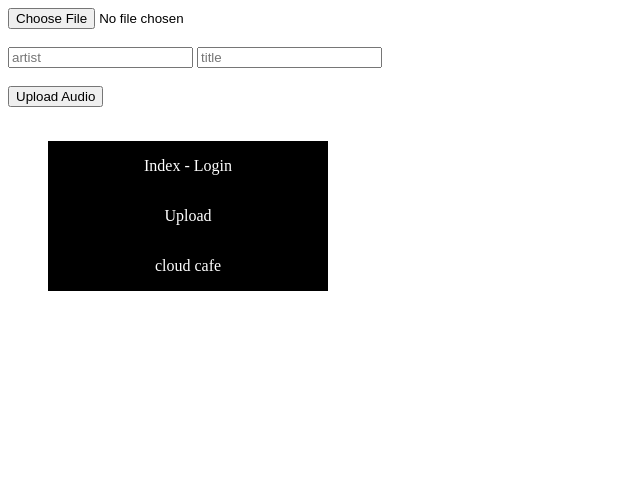
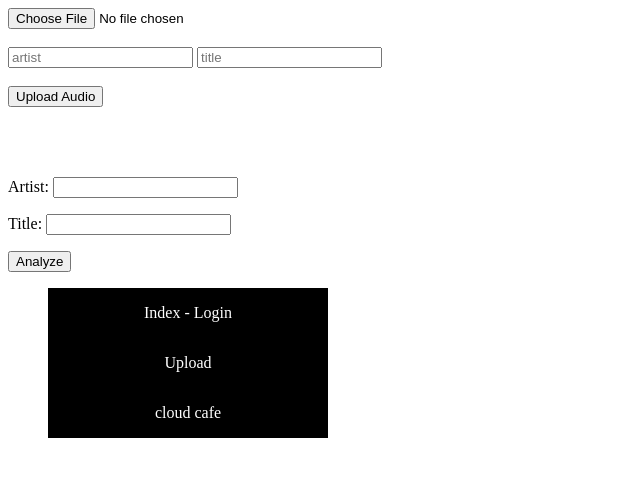
Before and after one commit to fCeriola/CMRM_Social_Proj, a Django app: page /upload/ in a window 1280 px wide. Shown: the top 477 px of the page, without its empty margins (0-640 px from the left). Run offline with Django 3.2, Linux system fonts and the light colour scheme; parts of the project's set-up code (start-up, migrations or seed data) failed here and were passed over; some libraries are stand-ins or nearby versions.

Commit message:
upload -> analyze

```diff
--- a/ACTAM/backend/backend/chromogram.py
+++ b/ACTAM/backend/backend/chromogram.py
@@ -1,14 +1,29 @@
-import os
+from django.forms.widgets import PasswordInput
 import numpy as np
 from matplotlib import pyplot as plt
 import librosa
-
+import os
+from .settings import BASE_DIR
 import sys
 sys.path.append('..')
 import libfmp.b
 import libfmp.c3
 import libfmp.c4
-# %matplotlib inline
+import pyrebase
+
+config = {
+    "apiKey": "AIzaSyD69dMji8qEyg_72e-JZ8pkLpcWFhboxbg",
+    "authDomain": "need-chords.firebaseapp.com",
+    "projectId": "need-chords",
+    "databaseURL": "https://need-chords.firebaseio.com",
+    "storageBucket": "need-chords.appspot.com",
+    "messagingSenderId": "93635873893",
+    "appId": "1:93635873893:web:64c4ea4c5a723fa39c8a8c"
+}
+
+firebase = pyrebase.initialize_app(config)
+
+storage = firebase.storage()
 
 def compute_chromagram_from_filename(fn_wav, Fs=22050, N=4096, H=2048, gamma=None, version='STFT', norm='2'):
     """Compute chromagram for WAV file specified by filename
@@ -54,14 +69,6 @@ def compute_chromagram_from_filename(fn_wav, Fs=22050, N=4096, H=2048, gamma=Non
         X = libfmp.c3.normalize_feature_sequence(X, norm='2')
     Fs_X = Fs / H
     return X, Fs_X, x, Fs, x_dur
-
-# Compute chroma features
-#FIX FILE PATH
-fn_wav = os.path.join('data', 'audio', 'Beatles_LetItBe.wav') #update file path
-#fn_wav = "C:/Users/francoa/Documents/MuseScore3/Spartiti/prova.wav" <-- try with your owm local file
-N = 4096
-H = 2048
-X_STFT, Fs_X, x, Fs, x_dur = compute_chromagram_from_filename(fn_wav, N=N, H=H, gamma=0.1, version='STFT')
 
 def get_chord_labels(ext_minor='m', nonchord=False):
     """Generate chord labels for major and minor triads (and possibly nonchord label)
@@ -128,24 +135,6 @@ def chord_recognition_template(X, norm_sim='1', nonchord=False):
 
     return chord_sim, chord_max
 
-# Chord recognition
-X = X_STFT
-chord_sim, chord_max = chord_recognition_template(X, norm_sim='max', nonchord=False)
-chord_labels = get_chord_labels(nonchord=False)
-
-#Plot
-cmap = libfmp.b.compressed_gray_cmap(alpha=1, reverse=False)
-fig, ax = plt.subplots(2, 2, gridspec_kw={'width_ratios': [1, 0.03],
-                                          'height_ratios': [0.8, 2.5]}, figsize=(10, 8))
-libfmp.b.plot_signal(x, Fs, ax=ax[0,0], title='Waveform of audio signal')
-libfmp.b.plot_matrix(chord_max, ax=[ax[1, 0], ax[1, 1]], Fs=Fs_X,
-                     title='Time–chord representation of chord recognition result',
-                     ylabel='Chord', xlabel='Time (Seconds)')
-ax[1, 0].set_yticks(np.arange( len(chord_labels) ))
-ax[1, 0].set_yticklabels(chord_labels)
-ax[1, 0].grid()
-
-# Results as string and timestamps
 def compute_results(chord_max, Fs, chord_labels):
     first_element = np.argmax(chord_max[:,0])
     chord_index = np.array([first_element])
@@ -156,7 +145,7 @@ def compute_results(chord_max, Fs, chord_labels):
         j = np.argmax(chord_max[:,(n-1)])
         if i !=j:
             chord_index = np.append(chord_index, i)
-            timestamps = np.append(timestamps, n/Fs_X)
+            timestamps = np.append(timestamps, round(n/Fs, 3))
     a = []
     for n in range(chord_index.shape[0]):
         element = chord_index[n]
@@ -164,9 +153,38 @@ def compute_results(chord_max, Fs, chord_labels):
     results = np.array(a)
     return results, timestamps
 
-results, timestamp = compute_results(chord_max, Fs, chord_labels)
+def chromogram_f(name_of_file):
+    my_wav = "Songs/" + name_of_file
+    # Compute chroma features
+    saved_file = name_of_file
+    storage.child(my_wav).download(filename=saved_file, path=os.path.join(BASE_DIR, 'backend/media'))
+    fn_wav = "media/" + saved_file
+    print("diocane se non arriva fino a qua smadonno")
+    #fn_wav = "C:/Users/francoa/Documents/SilvioCorsiAutunno/ACTAM/CMRM_Social_Proj/CMRM_Social_Proj/ACTAM/backend/" + saved_file
+    N = 4096
+    H = 2048
+    X_STFT, Fs_X, x, Fs, x_dur = compute_chromagram_from_filename(fn_wav, N=N, H=H, gamma=0.1, version='STFT')
+    generate_chord_templates()
+    # Chord recognition
+    X = X_STFT
+    chord_sim, chord_max = chord_recognition_template(X, norm_sim='max', nonchord=False)
+    chord_labels = get_chord_labels(nonchord=False)
+    chord_recognition_template(X)
+    get_chord_labels()
+    #Plot
+    # cmap = libfmp.b.compressed_gray_cmap(alpha=1, reverse=False)
+    # fig, ax = plt.subplots(2, 2, gridspec_kw={'width_ratios': [1, 0.03],
+    #                                       'height_ratios': [0.8, 2.5]}, figsize=(10, 8))
+    # libfmp.b.plot_signal(x, Fs, ax=ax[0,0], title='Waveform of audio signal')
+    # libfmp.b.plot_matrix(chord_max, ax=[ax[1, 0], ax[1, 1]], Fs=Fs_X,
+    #                  title='Time–chord representation of chord recognition result',
+    #                  ylabel='Chord', xlabel='Time (Seconds)')
+    # ax[1, 0].set_yticks(np.arange( len(chord_labels) ))
+    # ax[1, 0].set_yticklabels(chord_labels)
+    # ax[1, 0].grid()
+    #Saving figure to path
+    #fig.savefig('C:\\Users\\DAVID\\Desktop\\Università\\plot.png') #update this path
 
-#Saving figure to path
-#fig.savefig('C:\\Users\\DAVID\\Desktop\\Università\\plot.png') #update this path
-print(results)
-print(timestamp)
+    chords, timestamps = compute_results(chord_max, Fs_X, chord_labels)
+
+    return chords, timestamps
--- /dev/null
+++ b/ACTAM/backend/backend/form.py
@@ -0,0 +1,15 @@
+from django import forms
+from django.forms import fields
+from .models import Song
+from django import forms
+
+class SongForm(forms.ModelForm):
+    class Meta:
+       model = Song
+       fields = (
+           'artist', 'title'
+       )
+
+class SongForm2(forms.Form):
+    artist = forms.CharField()
+    title = forms.CharField()
--- /dev/null
+++ b/ACTAM/backend/backend/models.py
@@ -0,0 +1,5 @@
+from django.db import models
+
+class Song(models.Model):
+    artist = models.CharField(max_length=100)
+    title = models.CharField(max_length=100)
--- a/ACTAM/backend/backend/static/js/upload.js
+++ b/ACTAM/backend/backend/static/js/upload.js
@@ -1,8 +1,4 @@
 var uploadButton = document.getElementById("upload_button");
-var audioControls = document.getElementById("audio_controls");
-var output = document.getElementById("output");
-var analyze = document.getElementById("analyze");
-
 
 uploadButton.onclick = function() {
     const myStorage = firebase.storage().ref("Songs/");
--- a/ACTAM/backend/backend/templates/analyze.html
+++ b/ACTAM/backend/backend/templates/analyze.html
@@ -1 +1,3 @@
 <h1>analyze page</h1>
+
+<h2>{{ chords }} {{ timestamps }}</h2>
--- a/ACTAM/backend/backend/templates/upload.html
+++ b/ACTAM/backend/backend/templates/upload.html
@@ -18,8 +18,9 @@
 
 <body>
 
-    <input type="file" id="uploaded_song">
-    <!-- check that it is a .wav file -->
+    <!--<form method="POST" enctype="multipart/form-data" >-->
+        <!--{% csrf_token %}-->
+        <input type="file" id="uploaded_song" name="document">
         <br><br>
         <input type="text" id="artist" placeholder="artist" value="">
         <input type="text" id="title" placeholder="title" value="">
@@ -27,6 +28,15 @@
         <button id="upload_button">Upload Audio</button>
         <label id="process"></label>
         <br><br>
+    <!--</form> -->
+
+    <br><br>
+    <form method="POST" enctype="multipart/form-data" action="analyze">
+        {% csrf_token %}
+        {{ in_form.as_p }}
+        <button type="submit" class="btn btn-primary">Analyze</button>
+    </form>
+    <!-- <h2>{{ artist }} {{ title }}</h2> -->
 
     <div class="navbar">
         <link rel="stylesheet" type="text/css" href="{% static 'css/navbar.css'%}">
--- a/ACTAM/backend/backend/urls.py
+++ b/ACTAM/backend/backend/urls.py
@@ -28,6 +28,6 @@ urlpatterns = [
     path('db_posts/', views.db_posts, name="db_posts"),
     path('upload/', views.upload, name="upload"),
     path('user_account/', views.user_account, name="user_account"),
-    path('upload/analyze/', views.analyze, name="analyze"),
+    path('upload/analyze', views.analyze, name="analyze"),
     path('db_posts_temp/', views.db_posts_temp, name="db_posts_temp"),
 ] + static(settings.MEDIA_URL, document_root = settings.MEDIA_ROOT)
--- a/ACTAM/backend/backend/views.py
+++ b/ACTAM/backend/backend/views.py
@@ -1,10 +1,14 @@
-from django.shortcuts import redirect, render
-# from django.views.generic import TemplateView, ListView, CreateView
+from backend import chromogram
+from django.shortcuts import render
+from django.views.generic import TemplateView
 # from  django.core.files.storage import FileSystemStorage
 # from django.views.generic.base import View
-import backend.chromogram as c
+#import backend.chromogram as c
+from .form import SongForm, SongForm2
+from .chromogram import chromogram_f
 
-
+class upload_analyze_view(TemplateView):
+    temp_name = 'upload.html'
 
 def db_posts(request):
     return render(request, "db_posts.html")
@@ -12,13 +16,34 @@ def db_posts(request):
 def index(request):
     return render(request, "index.html")
 
-def upload(request):
-    return render(request, "upload.html")
+def upload(request): #get
+    in_form = SongForm()
+    context = {
+        "in_form": in_form
+    }
+    return render(request, 'upload.html' , context)
 
-def analyze(request, audiofilename):
-    print("inside chromogram view call")
-    #c.
-    return render(request, "analyze.html")
+def analyze(request): #post
+    if request.method == "POST":
+        f = SongForm2(request.POST)
+        if(f.is_valid()):
+            artist = f.cleaned_data['artist']
+            title = f.cleaned_data['title']
+        print("inside chromogram view call")
+
+    nameOfFile = artist + '-' + title + '.wav'
+    print(nameOfFile)
+    chords, timestamps = chromogram_f(nameOfFile)
+    print(chords, timestamps)
+    args = {
+        "f": f,
+        "artist": artist,
+        "title": title,
+        "chords": chords,
+        "timestamps": timestamps
+
+    }
+    return render(request, 'analyze.html', args)
 
 def user_account(request):
     return render(request, "user_account.html")
```
Also changed, not shown: ACTAM/backend/backend/prova_py_upload/download_image.py (deleted, +0 -33 lines), ACTAM/backend/backend/prova_py_upload/orario.PNG (deleted). Lines whose indentation alone changed are shown as unchanged.
